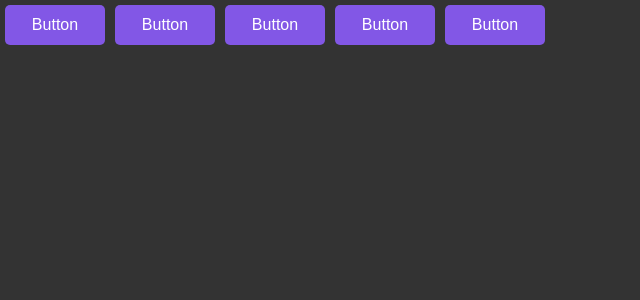
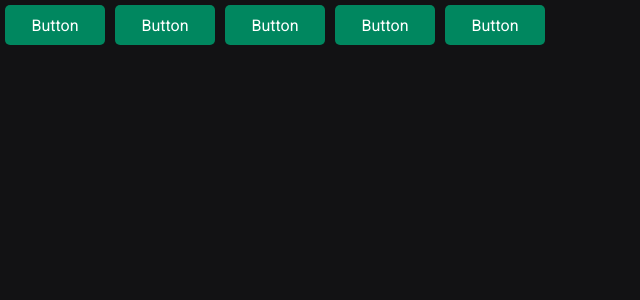
Before and after one commit to felipemjesus/rocketseat-reactjs, a React (Vite) app in the folder aulas/02-aprofundando-em-hooks/: page / in a window 1280 px wide. Shown: the top 300 px of the page, without its empty margins (0-640 px from the left). Built offline with nearby package versions, Linux system fonts and the light colour scheme.

Commit message:
Aula - Cores & fonte

```diff
--- a/aulas/02-aprofundando-em-hooks/index.html
+++ b/aulas/02-aprofundando-em-hooks/index.html
@@ -2,8 +2,15 @@
 <html lang="pt-BR">
   <head>
     <meta charset="UTF-8" />
+
+    <link rel="preconnect" href="https://fonts.googleapis.com" />
+    <link rel="preconnect" href="https://fonts.gstatic.com" crossorigin />
+
     <link rel="icon" type="image/svg+xml" href="/vite.svg" />
     <meta name="viewport" content="width=device-width, initial-scale=1.0" />
+
+    <link href="https://fonts.googleapis.com/css2?family=Roboto+Mono:wght@700&family=Roboto:wght@400;700&display=swap" rel="stylesheet" />
+
     <title>Vite + React + TS</title>
   </head>
   <body>
--- a/aulas/02-aprofundando-em-hooks/src/components/Button.styles.ts
+++ b/aulas/02-aprofundando-em-hooks/src/components/Button.styles.ts
@@ -1,16 +1,9 @@
-import styled, { css } from "styled-components"
+import styled from "styled-components"
 
 export type ButtonVariant = 'primary' | 'secondary' | 'success' | 'danger'
 
 interface ButtonContainerProps {
     variant: ButtonVariant
-}
-
-const buttonVariants = {
-    primary: 'purple',
-    secondary: 'orange',
-    success: 'green',
-    danger: 'red'
 }
 
 export const ButtonContainer = styled.button<ButtonContainerProps>`
@@ -23,6 +16,6 @@
     font-weight: 500;
     margin: 5px;
 
-    background-color: ${({ theme }) => theme.primary};
+    background-color: ${({ theme }) => theme['green-500']};
     color: ${({ theme }) => theme.white};
 `
--- a/aulas/02-aprofundando-em-hooks/src/styles/global.ts
+++ b/aulas/02-aprofundando-em-hooks/src/styles/global.ts
@@ -7,8 +7,19 @@
         box-sizing: border-box;
     }
 
+    :focus {
+        outline: 0;
+        box-shadow: 0 0 0 2px ${({ theme }) => theme['green-500']};
+    }
+
     body {
-        background: #333;
-        color: #fff;
+        background: ${({ theme }) => theme['gray-900']};
+        color: ${({ theme }) => theme['gray-300']};
+    }
+
+    body, input, button {
+        font-family: 'Roboto', sans-serif;
+        font-weight: 400;
+        font-size: 1rem;
     }
 `
--- a/aulas/02-aprofundando-em-hooks/src/styles/themes/default.ts
+++ b/aulas/02-aprofundando-em-hooks/src/styles/themes/default.ts
@@ -1,7 +1,21 @@
 export const defaultTheme = {
-    primary: '#8257E6',
-    secondary: 'orange',
-    white: '#fff',
-    background: '#f2f2f2',
-    text: '#333'
+  white: '#FFF',
+
+  'gray-100': '#E1E1E6',
+  'gray-300': '#C4C4CC',
+  'gray-400': '#8D8D99',
+  'gray-500': '#7C7C8A',
+  'gray-600': '#323238',
+  'gray-700': '#29292E',
+  'gray-800': '#202024',
+  'gray-900': '#121214',
+
+  'green-300': '#00B37E',
+  'green-500': '#00875F',
+  'green-700': '#015F43',
+
+  'red-500': '#AB222E',
+  'red-700': '#7A1921',
+
+  'yellow-500': '#FBA94C',
 }
```
